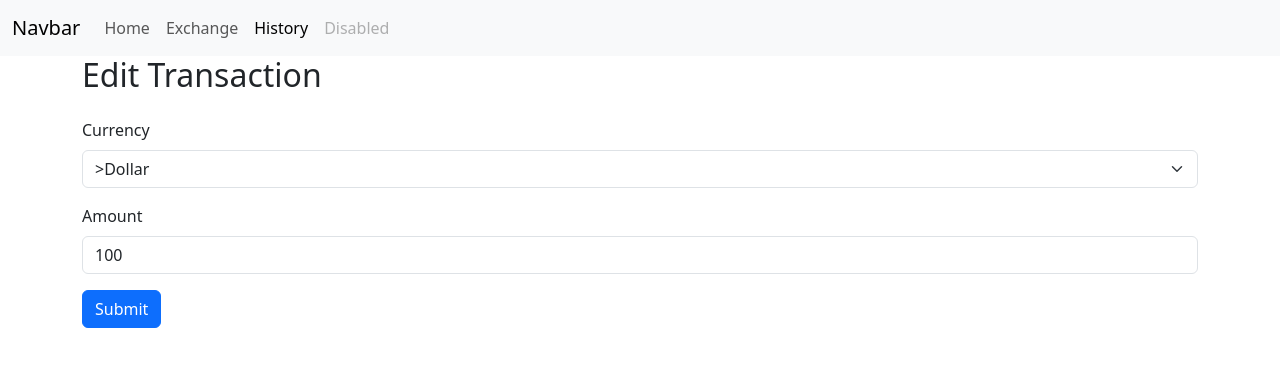
After one commit to rajkonkret/Bootcamp-10-05-2025-web, a Flask app: page /edit_transaction/4 in a window 1280 px wide. The commit adds this page. Shown: the top 367 px of the page. Run offline with Flask 3, Linux system fonts and the light colour scheme; data comes from the database, SQL or seed files in the repository.

Commit message:
[17 29] update edit_transaction

```diff
--- a/web5_bootstrap/app.py
+++ b/web5_bootstrap/app.py
@@ -169,13 +169,9 @@ def edit_transaction(transaction_id):
             """
             db.execute(sql_command, (currency, amount, 'admin', transaction_id))
             db.commit()
-            flash(f"Request to exchange {currency} was accepted")
+            flash(f"Transaction was updated!")
 
-        return render_template('exchange_results.html',
-                               active_menu='exchange',
-                               currency=currency,
-                               amount=amount,
-                               currency_info=offer.get_by_code(currency))
+        return redirect(url_for('history'))
 
 
 if __name__ == '__main__':
--- /dev/null
+++ b/web5_bootstrap/templates/edit_transaction.html
@@ -0,0 +1,29 @@
+{% extends "base.html" %}
+
+
+{% block body_content %}
+<div class="container">
+    <div class="row justify-content-start">
+        <h1 class="h2 mb-4">Edit Transaction</h1>
+    </div>
+<form action="{{ url_for('edit_transaction', transaction_id=transaction.id) }}" method="POST">
+  <div class="mb-3">
+    <label for="currency" class="form-label">Currency</label>
+    <select id="currency" name="currency" class="form-select" required>
+        {% for currency in offer.currencies %}
+        <option value="{{ currency.code }}">{{ 'selected' if transaction.currency==currency.code }}>{{ currency.name }}</option>
+        {% endfor %}
+    </select>
+  </div>
+  <div class="mb-3">
+    <label for="amount" class="form-label">Amount</label>
+    <input type="number"
+           class="form-control"
+           id="amount"
+           name="amount"
+           value="{{ transaction.amount }}">
+  </div>
+  <button type="submit" class="btn btn-primary">Submit</button>
+</form>
+</div>
+{% endblock %}
--- a/web5_bootstrap/templates/history.html
+++ b/web5_bootstrap/templates/history.html
@@ -62,7 +62,7 @@ Transaction's history
             <td>{{ transaction.amount }}</td>
             <td>
                 <a href="#" class="btn btn-primary btn-sm" role="button">Actions...</a>
-                <a href="{{ url_for('edit_transaction', trnsaction_id=transaction.id) }}"
+                <a href="{{ url_for('edit_transaction', transaction_id=transaction.id) }}"
                    class="btn btn-success btn-sm" role="button">Edit...</a>
 
                 <a type="button" class="btn btn-danger btn-sm delete-confirm" data-bs-toggle="modal"
```
